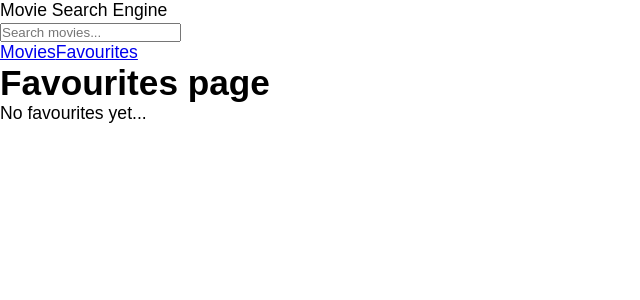
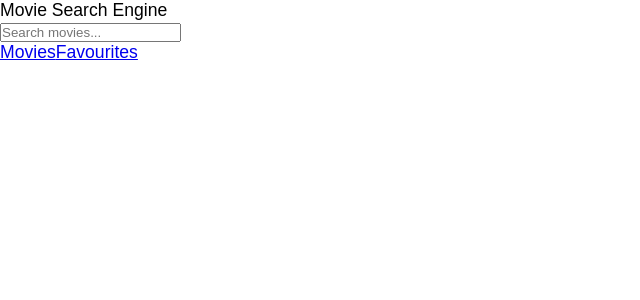
Before and after one commit to kraljic9/react-movie-search-engine, a React (Vite) app in the folder movie-search-engine/: page /favourites in a window 1280 px wide. Shown: the top 300 px of the page, without its empty margins (0-640 px from the left). Built offline with nearby package versions, Linux system fonts and the light colour scheme.

Commit message:
Added use effect to listen for changes to favourites list

```diff
--- a/movie-search-engine/src/pages/Favourites.jsx
+++ b/movie-search-engine/src/pages/Favourites.jsx
@@ -1,16 +1,21 @@
-import { useContext } from "react";
+import { useContext, useEffect } from "react";
 import { FavouriteContext } from "../FavouriteContext";
+import MovieCard from "../componants/MovieCard";
 
 function Favourites() {
   const { favouritesList, setFavourites } = useContext(FavouriteContext);
 
-  console.log(favouritesList);
+  useEffect(() => {
+    localStorage.setItem("favouriteMovies", JSON.stringify(favouritesList));
+  }, [favouritesList]);
 
   return (
     <>
-      <h1>Favourites page</h1>
-
-      <p>No favourites yet...</p>
+      {favouritesList.map((fav) => (
+        <div key={fav.id}>
+          <MovieCard movie={fav} />
+        </div>
+      ))}
     </>
   );
 }
```
